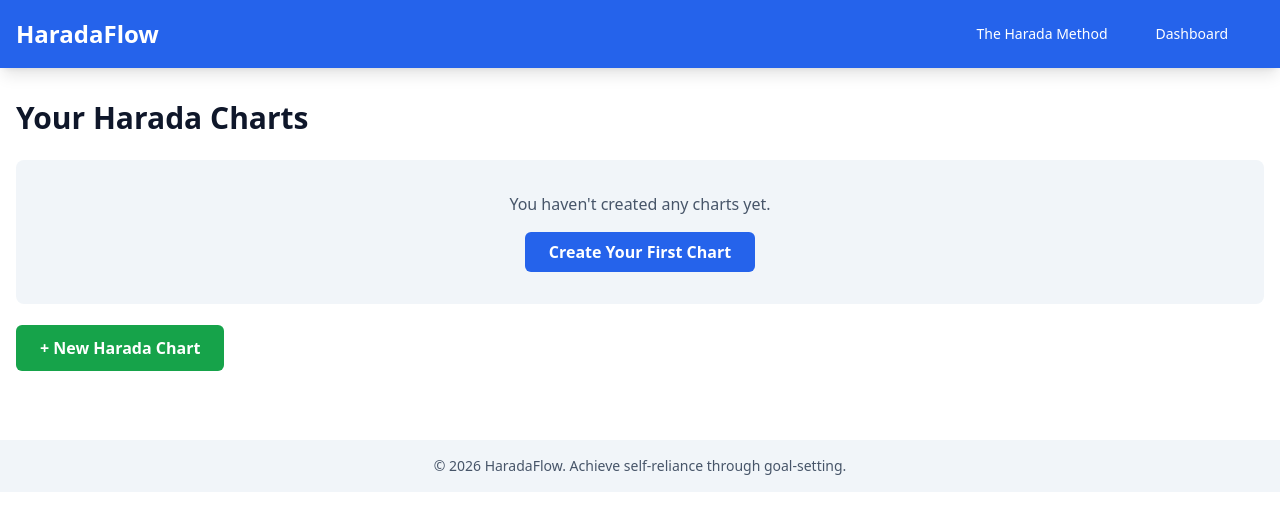
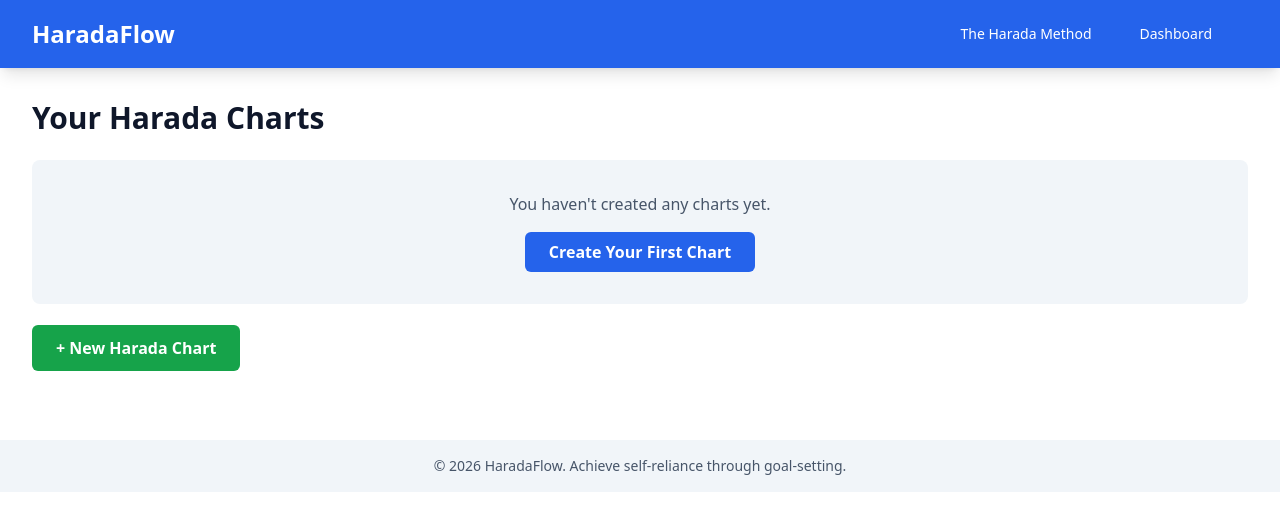
Before and after one commit to chrys/harada.global, a Django app: page /dashboard/ in a window 1280 px wide. Shown: the top 531 px of the page. Run offline with Django 5.2, Linux system fonts and the light colour scheme; a user stored in the database is signed in; data comes from the database, SQL or seed files in the repository; some libraries are stand-ins or nearby versions.

Commit message:
style(mobile): Implement safe-area insets and responsive global padding

```diff
--- a/templates/base.html
+++ b/templates/base.html
@@ -3,9 +3,21 @@
 
 <head>
     <meta charset="UTF-8">
-    <meta name="viewport" content="width=device-width, initial-scale=1.0">
+    <meta name="viewport" content="width=device-width, initial-scale=1.0, viewport-fit=cover">
     <meta name="description" content="{% block meta_description %}HaradaFlow: Achieve self-reliance through the Harada Method 64-cell matrix goal-setting system.{% endblock %}">
     <title>{% block title %}HaradaFlow{% endblock %}</title>
+    <style>
+        :root {
+            --safe-top: env(safe-area-inset-top);
+            --safe-bottom: env(safe-area-inset-bottom);
+            --safe-left: env(safe-area-inset-left);
+            --safe-right: env(safe-area-inset-right);
+        }
+        .pb-safe { padding-bottom: var(--safe-bottom); }
+        .pt-safe { padding-top: var(--safe-top); }
+        .pl-safe { padding-left: var(--safe-left); }
+        .pr-safe { padding-right: var(--safe-right); }
+    </style>
     <script src="https://cdn.tailwindcss.com"></script>
     <script src="https://unpkg.com/htmx.org@1.9.10"></script>
     <script async crossorigin="anonymous" data-clerk-publishable-key="{{ clerk_publishable_key }}"
@@ -26,7 +38,7 @@
 
 <body class="bg-white dark:bg-slate-900 text-slate-900 dark:text-slate-100 transition-colors">
     <nav class="bg-blue-600 dark:bg-blue-900 text-white shadow-lg">
-        <div class="max-w-7xl mx-auto px-4 py-4 flex justify-between items-center">
+        <div class="max-w-7xl mx-auto px-4 md:px-8 py-4 flex justify-between items-center">
             <h1 class="text-2xl font-bold"><a href="/">HaradaFlow</a></h1>
 
             <!-- Hamburger button (mobile only) -->
@@ -74,7 +86,7 @@
         </div>
     </nav>
 
-    <main class="max-w-7xl mx-auto px-4 py-8">
+    <main class="max-w-7xl mx-auto px-4 md:px-8 py-8 pb-safe">
         {% if messages %}
         <div class="mb-4">
             {% for message in messages %}
```
Also changed, not shown: Tests/unit/test_global_responsive.py (added, +20 -0 lines).
